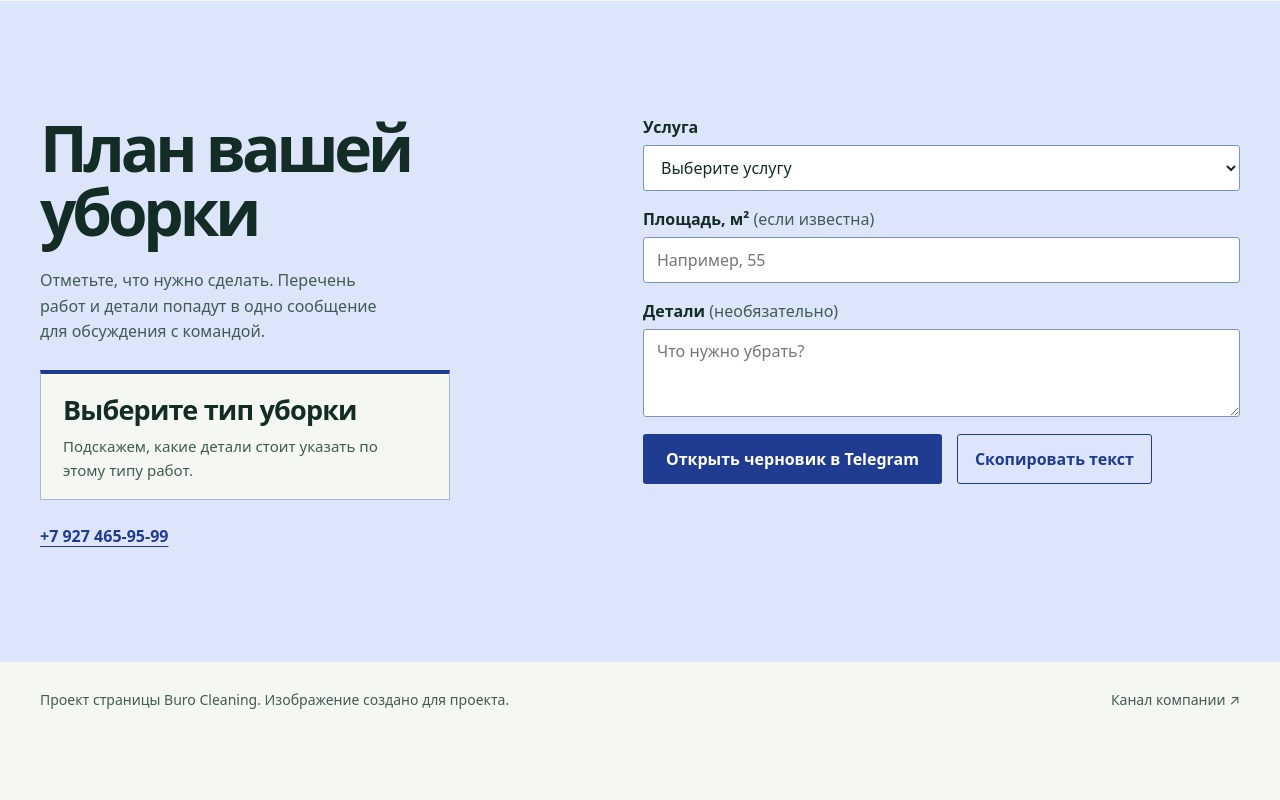
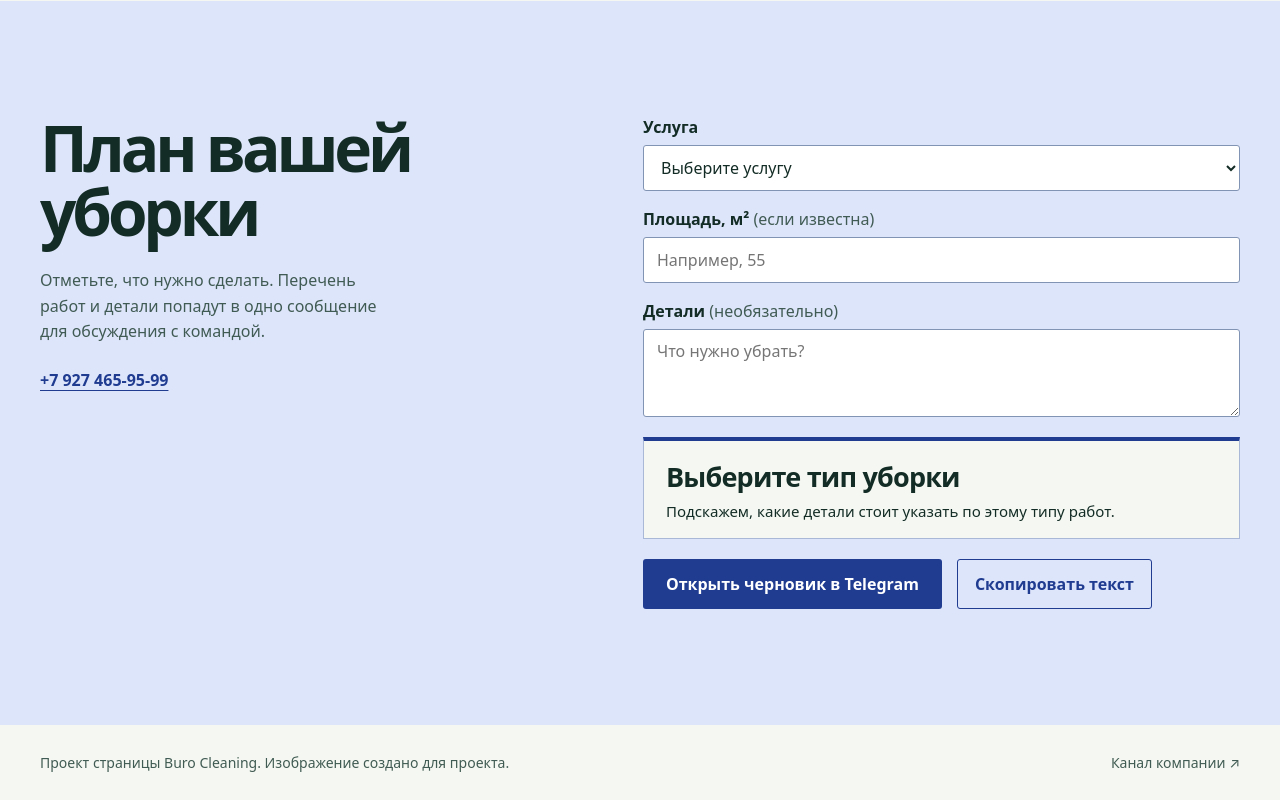
Before and after one commit to pounceinwindow/buro-cleaning-kazan, a plain HTML site: page index.html in a window 1280 px wide. Shown: the part 1309-2109 px from the top of the page. Before the commit the page ends 2046 px from the top, so only its background shows below. Drawn offline with Linux system fonts and the light colour scheme.

Commit message:
Place the cleaning summary after the choices

```diff
--- a/index.html
+++ b/index.html
@@ -7,7 +7,7 @@
   <meta name="description" content="Проект страницы Buro Cleaning. Уборка квартир, домов и офисов, мытьё окон и химчистка в Казани.">
   <meta name="theme-color" content="#f5f8f2">
   <title>Buro Cleaning — уборка в Казани</title>
-  <link rel="stylesheet" href="style.css?v=2">
+  <link rel="stylesheet" href="style.css?v=3">
   <script src="app.js?v=2" defer></script>
 </head>
 <body>
@@ -45,11 +45,6 @@
         <div class="request-intro">
           <h2 id="request-title">План вашей уборки</h2>
           <p>Отметьте, что нужно сделать. Перечень работ и детали попадут в одно сообщение для обсуждения с командой.</p>
-          <div class="plan-summary" aria-live="polite">
-            <p id="plan-title">Выберите тип уборки</p>
-            <p id="plan-note">Подскажем, какие детали стоит указать по этому типу работ.</p>
-            <ul id="plan-items"></ul>
-          </div>
           <a href="tel:+79274659599" class="phone">+7 927 465-95-99</a>
         </div>
         <form class="request-form" id="request-form" aria-label="План уборки">
@@ -73,6 +68,11 @@
           </div>
           <label for="details">Детали <span>(необязательно)</span></label>
           <textarea id="details" rows="3" maxlength="400" placeholder="Что нужно убрать?"></textarea>
+          <div class="plan-summary" aria-live="polite">
+            <p id="plan-title">Выберите тип уборки</p>
+            <p id="plan-note">Подскажем, какие детали стоит указать по этому типу работ.</p>
+            <ul id="plan-items"></ul>
+          </div>
           <div class="form-actions">
             <a id="telegram-link" class="button button-dark" href="https://t.me/buro_cleaning" target="_blank" rel="noopener noreferrer">Открыть черновик в Telegram</a>
             <button class="copy-button" id="copy-text" type="button" hidden>Скопировать текст</button>
--- a/style.css
+++ b/style.css
@@ -52,12 +52,12 @@ h2 { font-size: clamp(36px, 5vw, 72px); line-height: 1; letter-spacing: -.065em;
 .request-intro p { max-width: 37ch; color: var(--muted); line-height: 1.6; margin: 24px 0; }
 .plan-summary {
   position: relative;
-  width: min(100%, 410px);
+  width: 100%;
   background: #f5f8f2;
   border: 1px solid #a8b8d6;
   border-top: 4px solid var(--blue);
   padding: 20px 22px 17px;
-  margin: 25px 0;
+  margin: 20px 0;
 }
 .plan-summary > p { margin: 0; }
 #plan-title { font-weight: 800; color: var(--ink); font-size: clamp(19px, 2.2vw, 27px); letter-spacing: -.03em; line-height: 1.2; }
```
